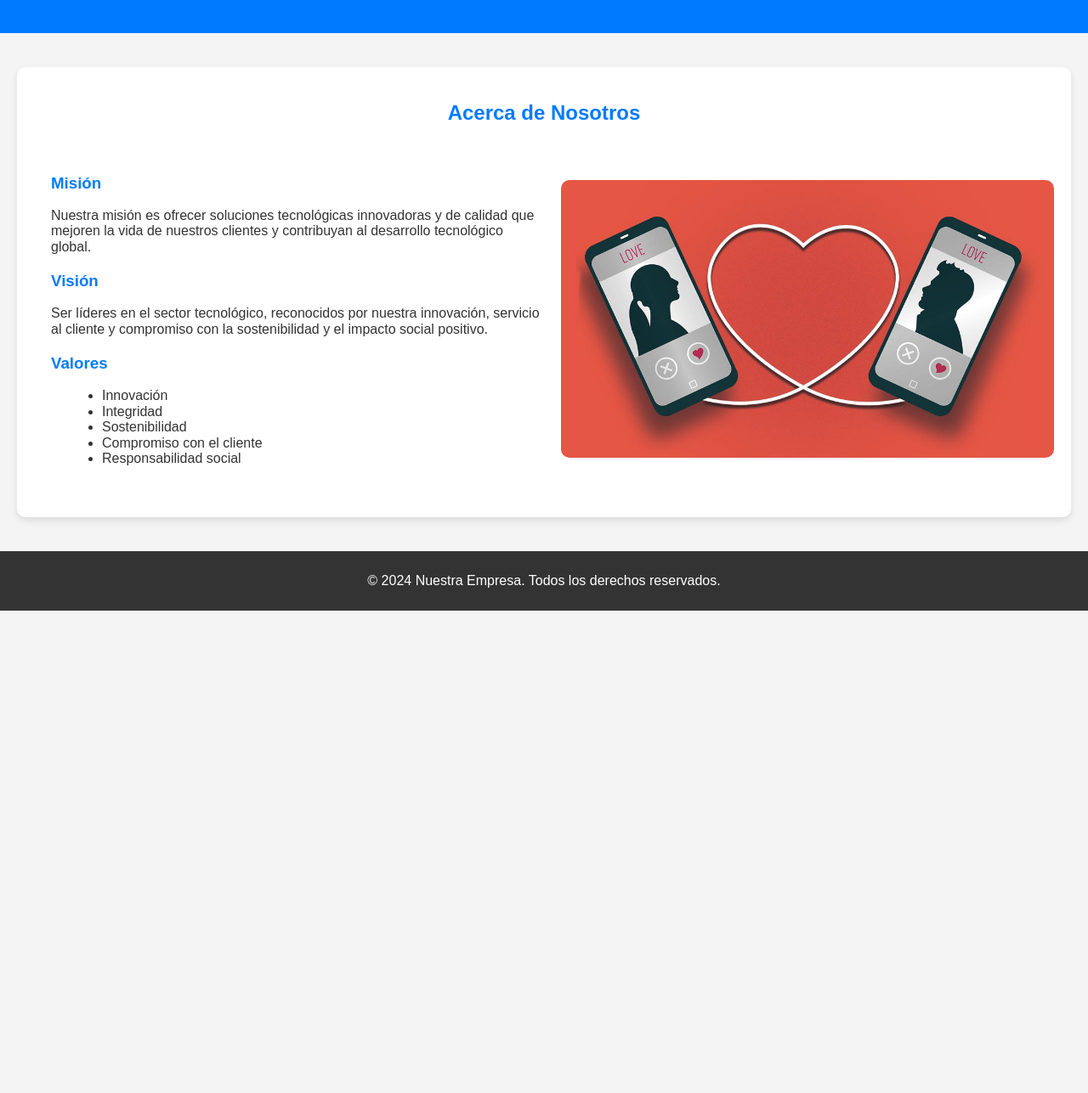
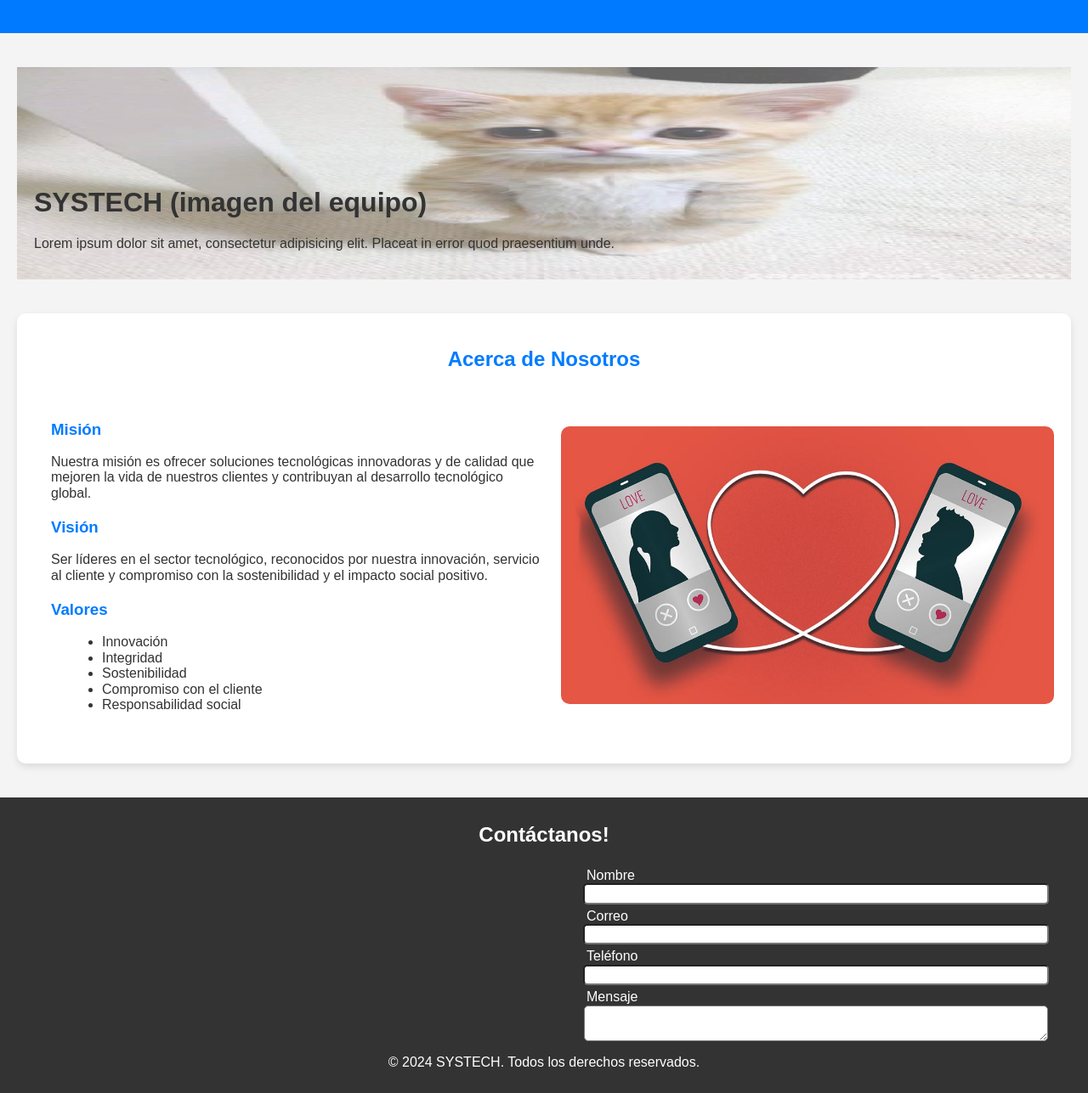
Before and after one commit to OctavioFloG/CitasTecIngSis, a plain HTML site: page index.html in a window 1280 px wide. Shown: the part 81-1368 px from the top of the page at 85% size. Before the commit the page ends 800 px from the top, so only its background shows below. Drawn offline with Linux system fonts and the light colour scheme.

Commit message:
2 secciones añadidas
-Banner con imagen de los integrantes de la empresa y mensaje motivacional
-Formulario de contacto en el footer

```diff
--- a/css/styles.css
+++ b/css/styles.css
@@ -5,6 +5,23 @@ body {
     padding: 0;
     background-color: #f4f4f4;
     color: #333;
+}
+
+input[type="text"] {
+    width: 100%;
+    border-radius: 5px;
+}
+
+html::-webkit-scrollbar {
+    width: 10px;
+    height: 8px;
+    background-color: #aaa;
+    /* or add it to the track */
+}
+
+/* scrollbar thumb */
+html::-webkit-scrollbar-thumb {
+    background: #007bff;
 }
 
 /* Estilos del header */
@@ -15,10 +32,38 @@ body {
     text-align: center;
 }
 
+/* Estilos para la seccion del banner */
+
+#contenedor-banner {
+    max-width: 1200px;
+    margin: 40px auto;
+    padding: 20px;
+    color: #333;
+    height: 250px;
+    overflow: hidden;
+    position: relative;
+    margin-bottom: 0;
+}
+
+#banner-img {
+    opacity: 0.6;
+    position: absolute;
+    width: 100%;
+    top: 0;
+    left: 0;
+    height: 250px;
+}
+
+#banner-mensaje {
+    position: absolute;
+    margin-top: 100px;
+}
+
 /* Estilos para la sección Acerca de Nosotros */
 #acerca-de-nosotros {
     max-width: 1200px;
     margin: 40px auto;
+    margin-top: 0px;
     padding: 20px;
     background-color: white;
     border-radius: 10px;
@@ -51,7 +96,8 @@ body {
     margin-left: 20px;
 }
 
-.texto p, .texto ul {
+.texto p,
+.texto ul {
     margin-bottom: 20px;
 }
 
@@ -73,7 +119,39 @@ body {
     color: white;
     text-align: center;
     padding: 10px 0;
-    position: fixed;
+    position: bottom;
     width: 100%;
     bottom: 0;
 }
+
+#contenedor_footer {
+    display: flex;
+    justify-content: space-between;
+}
+
+#contenedor_footer>div:first-child {
+    display: block;
+    width: 100%;
+    padding: 0 50px;
+}
+
+#contenedor_footer>div:last-child {
+    display: flex;
+    flex-direction: column;
+    margin: auto;
+    align-items: center;
+    width: 100%;
+    padding: 0 50px;
+    text-align: left;
+}
+
+textarea#mensaje {
+    height: 70;
+    width: 100%;
+    border-radius: 5px;
+}
+
+#contacto-form>label {
+    margin-top: 5px;
+    width: 100%;
+}
--- a/index.html
+++ b/index.html
@@ -1,29 +1,50 @@
 <!DOCTYPE html>
 <html lang="es">
+
 <head>
-    <meta charset="UTF-8">
-    <meta name="viewport" content="width=device-width, initial-scale=1.0">
-    <title>Acerca de Nosotros</title>
-    <link rel="stylesheet" href="css/normalize.css">
-    <link rel="stylesheet" href="css/styles.css">
+    <meta charset="UTF-8" />
+    <meta name="viewport" content="width=device-width, initial-scale=1.0" />
+    <title>systech</title>
+    <link rel="stylesheet" href="css/normalize.css" />
+    <link rel="stylesheet" href="css/styles.css" />
 </head>
-<body><!-- Header -->
+
+<body>
+    <!-- Header -->
     <header id="header">
         <h1>Bienvenidos a CitasTEC</h1>
     </header>
 
     <!-- Parte principal de la Página Main -->
     <main id="main">
+        <!-- Banner -->
+        <section id="contenedor-banner">
+            <img id="banner-img"src="/images/image.jpg" alt="imagen_equipo">
+            <div id="banner-mensaje">
+                <h1>SYSTECH (imagen del equipo)</h1>
+                <p>Lorem ipsum dolor sit amet, consectetur adipisicing elit. Placeat in error quod praesentium unde.</p>
+            </div>
+        </section>
+
+
         <!-- Sección Acerca de Nosotros -->
         <section id="acerca-de-nosotros">
             <h2>Acerca de Nosotros</h2>
             <div class="contenido">
                 <div class="texto">
                     <h3>Misión</h3>
-                    <p>Nuestra misión es ofrecer soluciones tecnológicas innovadoras y de calidad que mejoren la vida de nuestros clientes y contribuyan al desarrollo tecnológico global.</p>
+                    <p>
+                        Nuestra misión es ofrecer soluciones tecnológicas innovadoras y de
+                        calidad que mejoren la vida de nuestros clientes y contribuyan al
+                        desarrollo tecnológico global.
+                    </p>
 
                     <h3>Visión</h3>
-                    <p>Ser líderes en el sector tecnológico, reconocidos por nuestra innovación, servicio al cliente y compromiso con la sostenibilidad y el impacto social positivo.</p>
+                    <p>
+                        Ser líderes en el sector tecnológico, reconocidos por nuestra
+                        innovación, servicio al cliente y compromiso con la sostenibilidad
+                        y el impacto social positivo.
+                    </p>
 
                     <h3>Valores</h3>
                     <ul>
@@ -35,7 +56,7 @@
                     </ul>
                 </div>
                 <div class="imagen">
-                    <img src="images/Citas.jpg" alt="Representación de la empresa">
+                    <img src="images/Citas.jpg" alt="Representación de la empresa" />
                 </div>
             </div>
         </section>
@@ -43,7 +64,22 @@
 
     <!-- Footer -->
     <footer id="footer">
-        <p>&copy; 2024 Nuestra Empresa. Todos los derechos reservados.</p>
+        <h2>Contáctanos!</h2>
+        <div id="contenedor_footer">
+            <div id="a"></div>
+            <div id="contacto-form">
+                <label for="nombre">Nombre</label>
+                <input id="nombre" type="text" />
+                <label for="correo">Correo</label>
+                <input id="correo" type="text" />
+                <label for="telefono">Teléfono</label>
+                <input id="telefono" type="text" />
+                <label for="mensaje">Mensaje</label>
+                <textarea id="mensaje"></textarea>
+            </div>
+        </div>
+        <p>&copy; 2024 SYSTECH. Todos los derechos reservados.</p>
     </footer>
 </body>
+
 </html>
```
